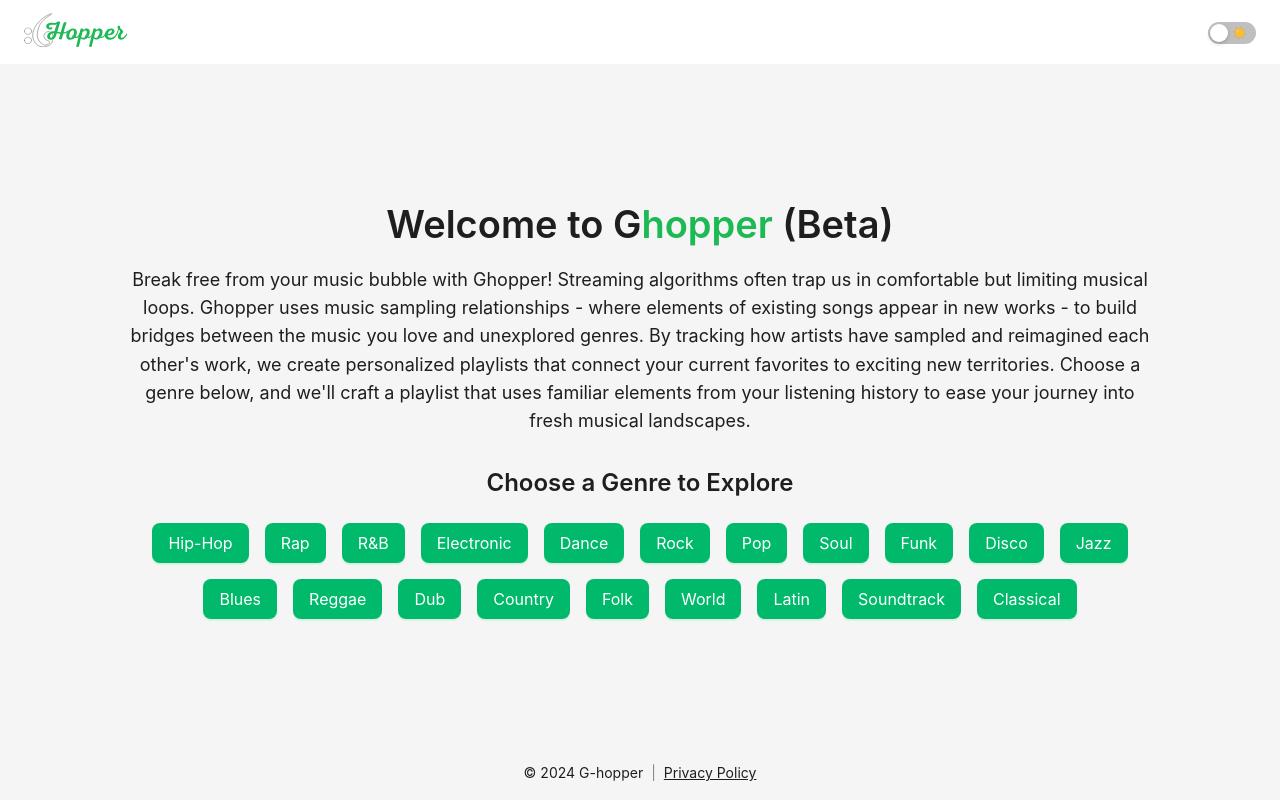
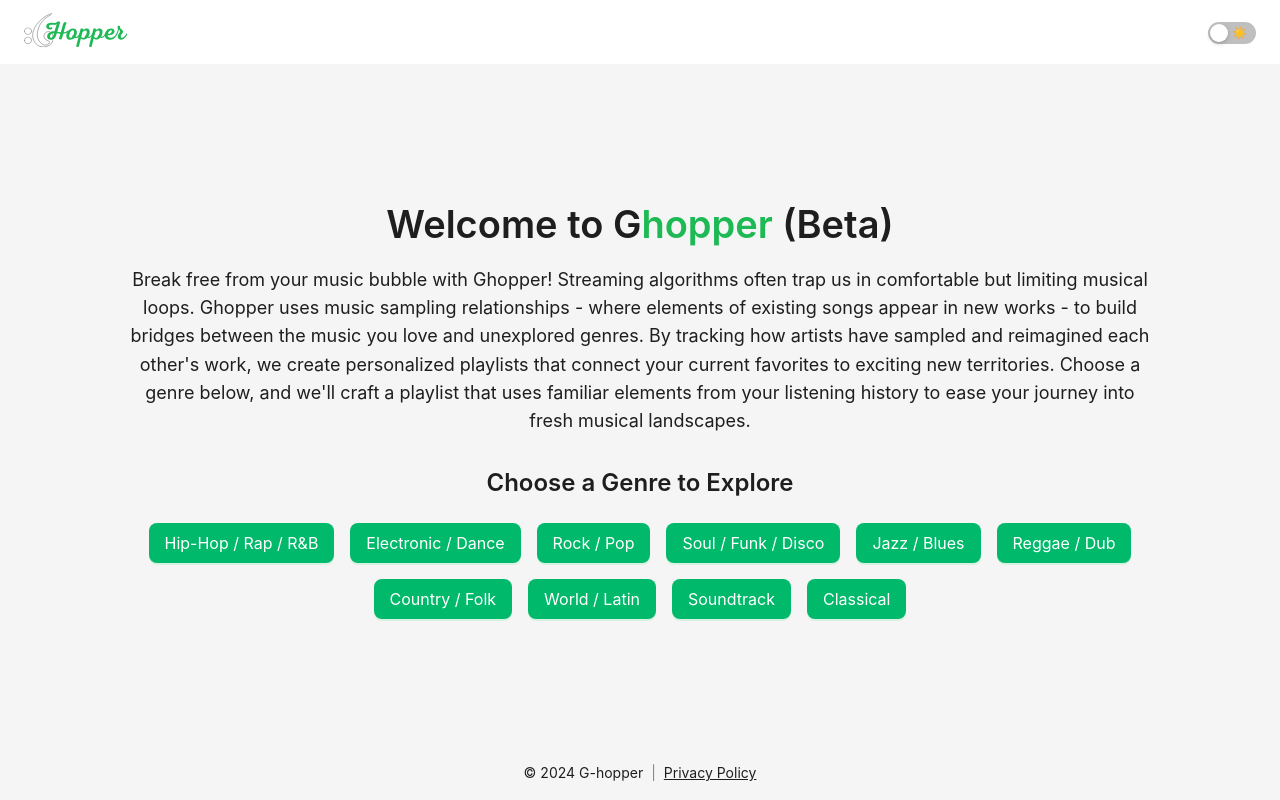
Before and after one commit to Emeruem-Kennedy1/ghopper, a React (Vite) app in the folder frontend/: page / in a window 1280 px wide. Built offline with nearby package versions, Linux system fonts and the light colour scheme.

Commit message:
fix(playlist): unify genres to match whosampled

```diff
--- a/frontend/src/pages/Homepage.tsx
+++ b/frontend/src/pages/Homepage.tsx
@@ -63,24 +63,14 @@ const buttonContainerStyle = {
 };
 
 const genres = [
-  { id: "hip-hop", name: "Hip-Hop" },
-  { id: "rap", name: "Rap" },
-  { id: "r&b", name: "R&B" },
-  { id: "electronic", name: "Electronic" },
-  { id: "dance", name: "Dance" },
-  { id: "rock", name: "Rock" },
-  { id: "pop", name: "Pop" },
-  { id: "soul", name: "Soul" },
-  { id: "funk", name: "Funk" },
-  { id: "disco", name: "Disco" },
-  { id: "jazz", name: "Jazz" },
-  { id: "blues", name: "Blues" },
-  { id: "reggae", name: "Reggae" },
-  { id: "dub", name: "Dub" },
-  { id: "country", name: "Country" },
-  { id: "folk", name: "Folk" },
-  { id: "world", name: "World" },
-  { id: "latin", name: "Latin" },
+  { id: "hip-hop", name: "Hip-Hop / Rap / R&B" },
+  { id: "electronic", name: "Electronic / Dance" },
+  { id: "rock", name: "Rock / Pop" },
+  { id: "soul", name: "Soul / Funk / Disco" },
+  { id: "jazz", name: "Jazz / Blues" },
+  { id: "reggae", name: "Reggae / Dub" },
+  { id: "country", name: "Country / Folk" },
+  { id: "world", name: "World / Latin" },
   { id: "soundtrack", name: "Soundtrack" },
   { id: "classical", name: "Classical" },
 ];
```
Also changed, not shown: 1 other file (tests, documents, lock files or other folders).
